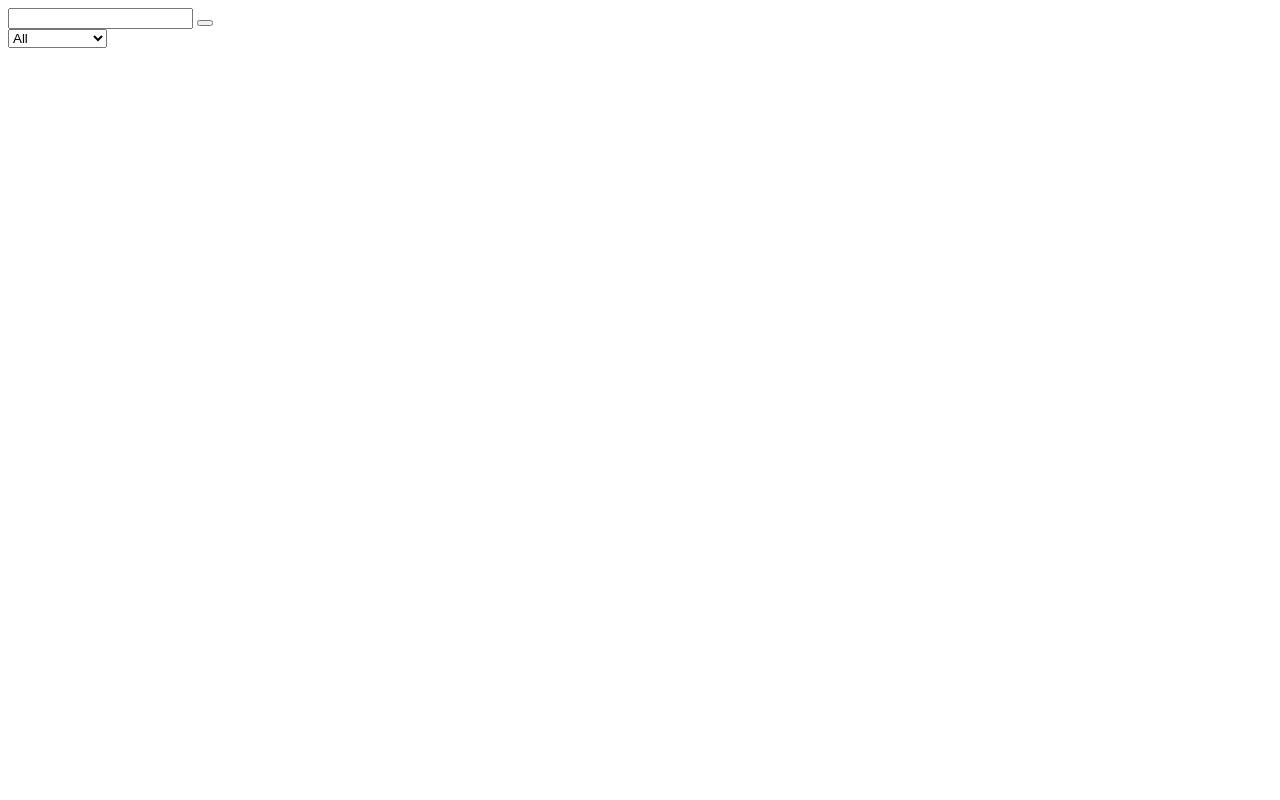
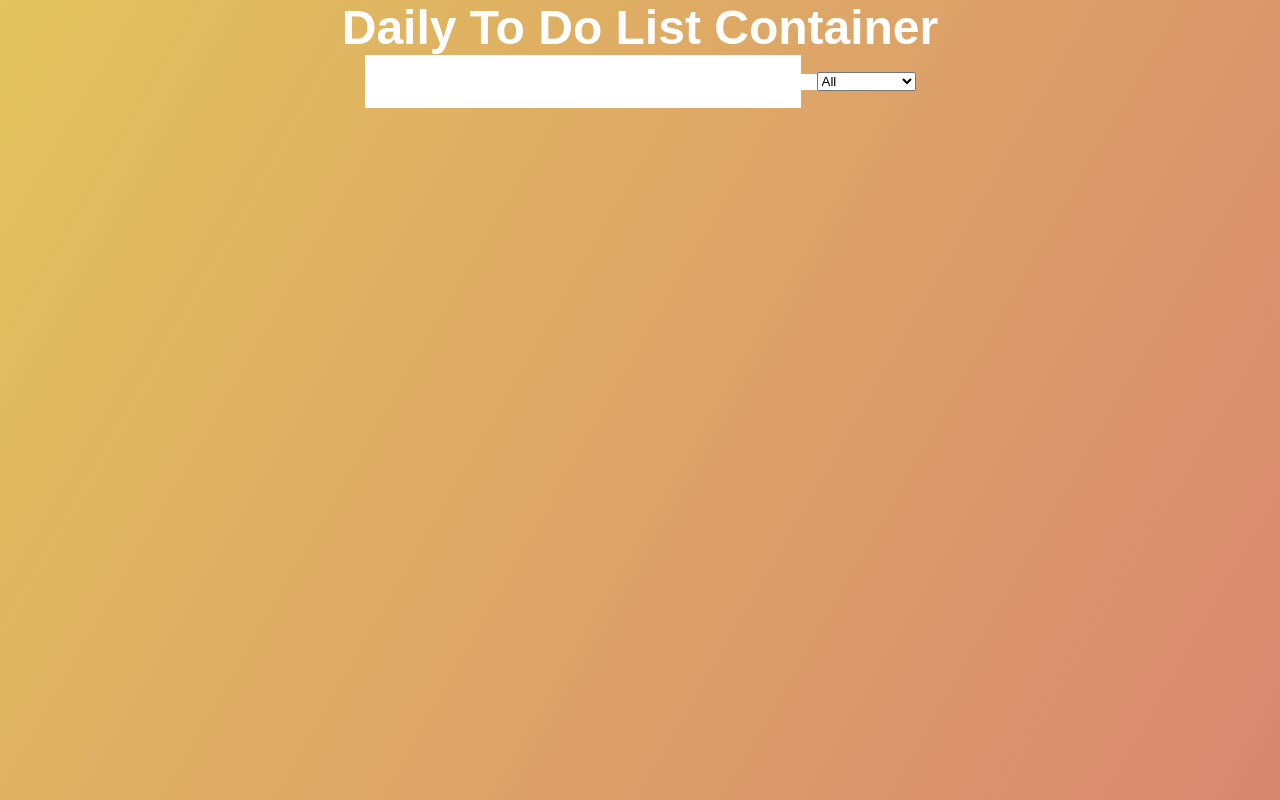
Before and after one commit to AddisBelayhu/DailyToDoList, a plain HTML site: page index.html in a window 1280 px wide. Drawn offline with Linux system fonts and the light colour scheme.

Commit message:
css update

```diff
--- a/index.html
+++ b/index.html
@@ -5,8 +5,10 @@
     <meta http-equiv="X-UA-Compatible" content="IE=edge">
     <meta name="viewport" content="width=device-width, initial-scale=1.0">
     <title>Daily To Do Lists</title>
+    <link rel="stylesheet" href="style.css">
 </head>
 <body>
+    <header><h1>Daily To Do List Container</h1></header>
     <form action="">
         <input type="text" class="todo-input">
        <button class="to-button" type="button">
--- /dev/null
+++ b/style.css
@@ -0,0 +1,43 @@
+*{
+    margin: 0;
+    padding: 0;
+    box-sizing: border-box;
+}
+
+body{
+    background-image: linear-gradient(120deg, #e2c35d, #d88771);
+    color: white;
+    font-family: 'Poppins', sans-serif;
+    min-height: 100vh;
+}
+
+header{
+    font-size: 1.5rem;
+}
+
+header,
+form{
+    min-height: 2ovh;
+    display: flex;
+    justify-content: center;
+    align-items: center;
+}
+
+button i{
+font-size: 36.5px;
+}
+
+form input,
+form button {
+    padding: 0.5rem;
+    font-size: 2rem;
+    border: none;
+    background: white;
+}
+
+form button {
+    color: #d88771;
+    background: white;
+    cursor: pointer;
+    transition: all 0.3s ease;
+}
```
